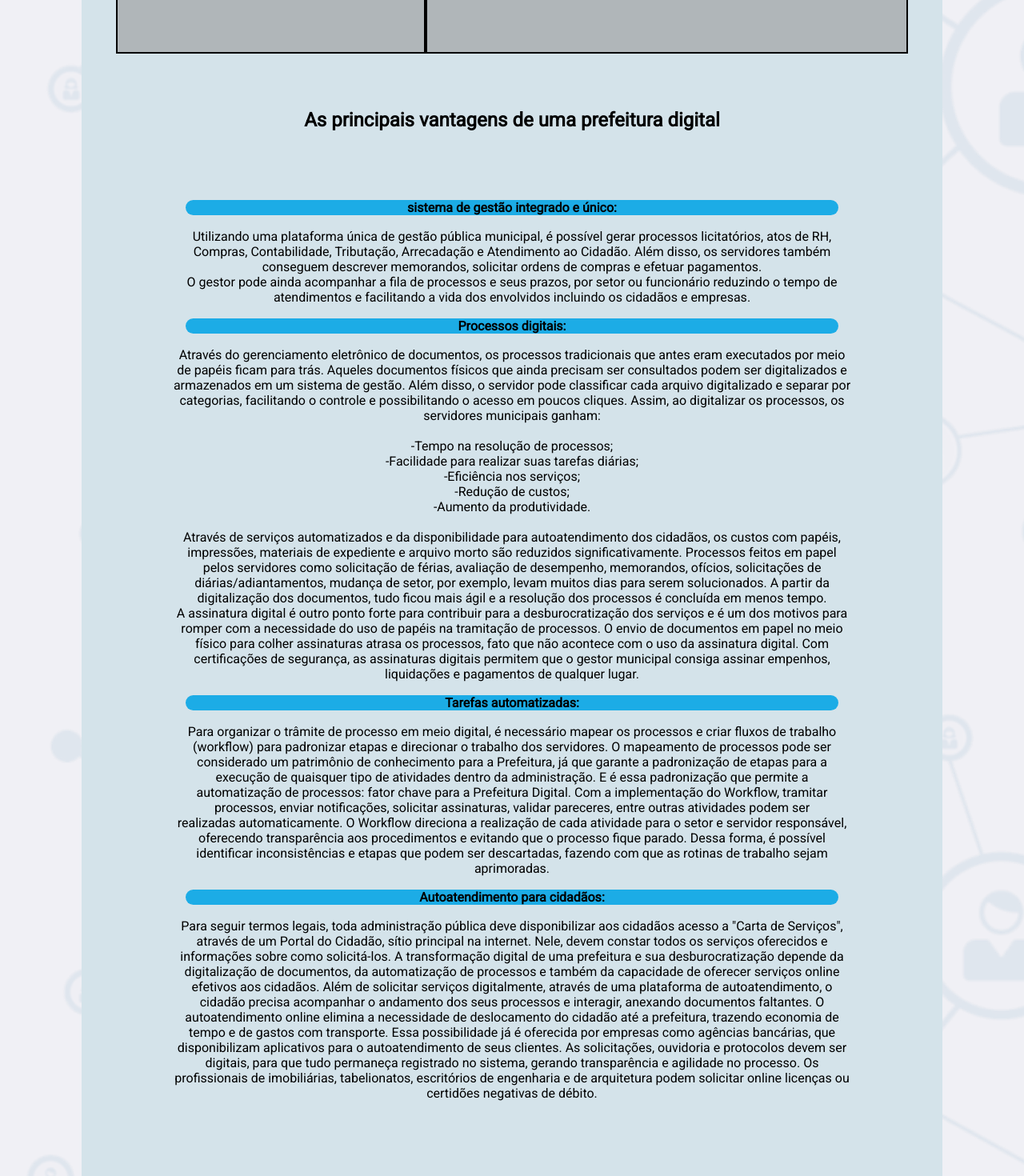
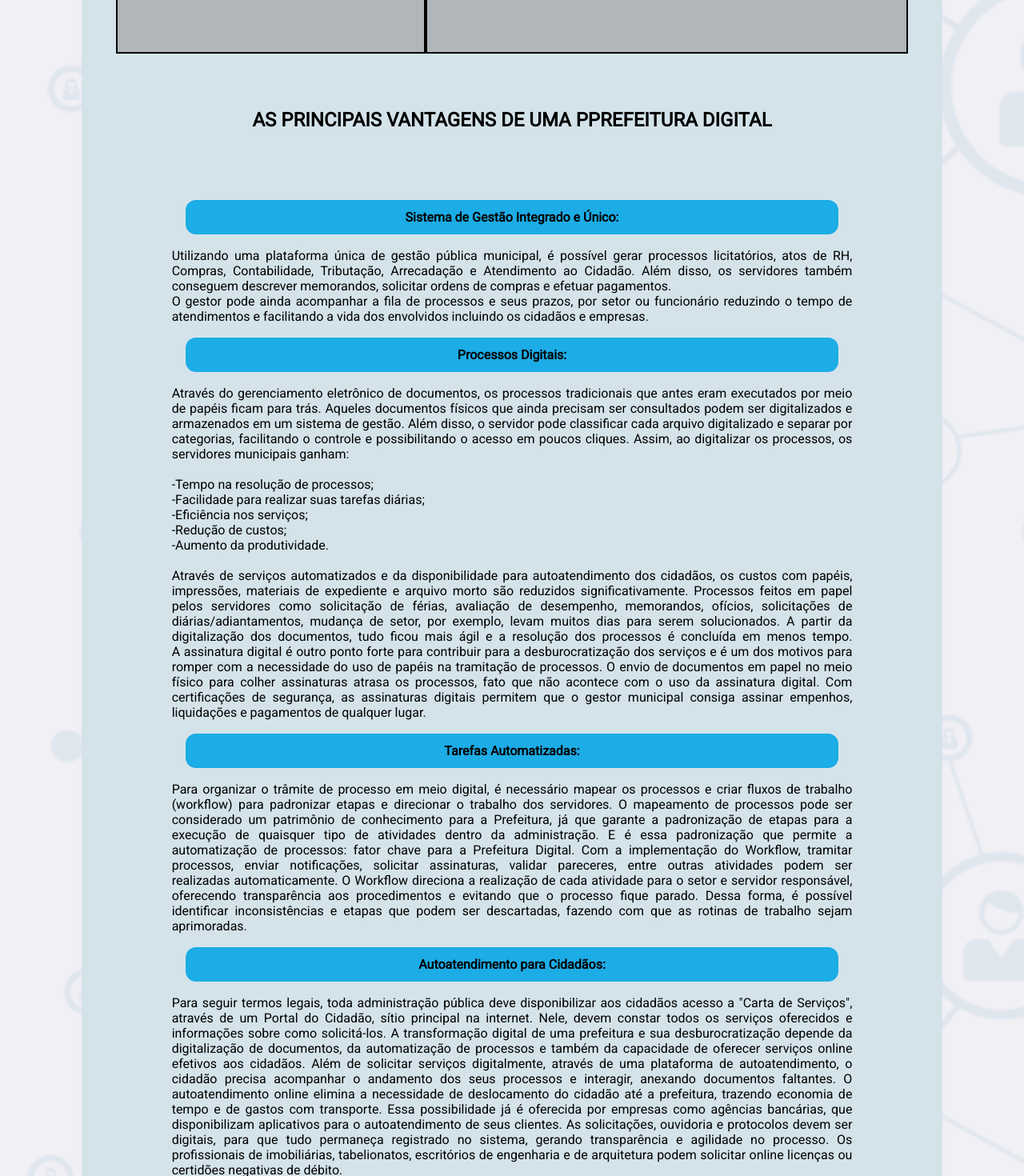
Before and after one commit to rafaazvd/santana-e-gov, a React (Create React App) app: page /assinatura in a window 1280 px wide. Shown: the part 1240-2710 px from the top of the page at 80% size. Built offline with nearby package versions, Linux system fonts and the light colour scheme.

Commit message:
fx page assinatura

```diff
--- a/src/pages/Assinatura/index.tsx
+++ b/src/pages/Assinatura/index.tsx
@@ -15,7 +15,7 @@ const Assinatura: React.FC = () => {
             </Header>
             <Section>
                 <p>
-                    <h1>Assinatura digital</h1>
+                    <h1>ASSINATURA DIGITAL</h1>
                     <h3>Apesar de muitos dos órgãos públicos municipais ainda funcionarem com sistemas desktop e com o uso excessivo de papéis, muitas cidades estão se adaptando a nova realidade e a quantidade de Prefeituras Digitais têm aumentado significativamente no país. Ao tramitar processos digitalmente, além de reduzir os custos com papel, a prefeitura acompanha o ritmo frenético do futuro.
 A modernização da administração pública é inevitável e deve envolver todas as áreas para que o resultado seja verdadeiramente eficaz.
 Ao utilizar assinaturas digitais e eletrônicas, a gestão está um passo a frente, mas ainda não surte um efeito transformador.
@@ -39,14 +39,14 @@ Diferente de uma assinatura feita peito próprio punho em formato de imagem, que
                 <br/> <br/> <br/> <br/> <br/></Section2>
                 </Content>
                 <Content2>
-                <h1>As principais vantagens de uma prefeitura digital</h1>
+                <h1>AS PRINCIPAIS VANTAGENS DE UMA PPREFEITURA DIGITAL</h1>
                 <p>
-                <h4>sistema de gestão integrado e único:</h4> Utilizando uma plataforma única de gestão pública municipal, é possível gerar processos licitatórios, atos de RH, Compras, Contabilidade, Tributação, Arrecadação e Atendimento ao Cidadão.
+                <h4>Sistema de Gestão Integrado e Único:</h4> Utilizando uma plataforma única de gestão pública municipal, é possível gerar processos licitatórios, atos de RH, Compras, Contabilidade, Tributação, Arrecadação e Atendimento ao Cidadão.
 Além disso, os servidores também conseguem descrever memorandos, solicitar ordens de compras e efetuar pagamentos.<br /> O gestor pode ainda acompanhar a fila de processos e seus prazos, por setor ou funcionário reduzindo o tempo de atendimentos e facilitando a vida dos envolvidos incluindo os cidadãos e empresas.
 
 
 
-<h4>Processos digitais:</h4> Através do gerenciamento eletrônico de documentos, os processos tradicionais que antes eram executados por meio de papéis ficam para trás. Aqueles documentos físicos que ainda precisam ser consultados podem ser digitalizados e armazenados em um sistema de gestão. Além disso, o servidor pode classificar cada arquivo digitalizado e separar por categorias, facilitando o controle e possibilitando o acesso em poucos cliques.
+<h4>Processos Digitais:</h4> Através do gerenciamento eletrônico de documentos, os processos tradicionais que antes eram executados por meio de papéis ficam para trás. Aqueles documentos físicos que ainda precisam ser consultados podem ser digitalizados e armazenados em um sistema de gestão. Além disso, o servidor pode classificar cada arquivo digitalizado e separar por categorias, facilitando o controle e possibilitando o acesso em poucos cliques.
 
 Assim, ao digitalizar os processos, os servidores municipais ganham:
       <br/><br/>
@@ -72,7 +72,7 @@ o uso da assinatura digital.
 
 Com certificações de segurança, as assinaturas digitais permitem que o gestor municipal consiga assinar empenhos,
  liquidações e pagamentos de qualquer lugar.
- <h4>Tarefas automatizadas:</h4>
+ <h4>Tarefas Automatizadas:</h4>
  Para organizar o trâmite de processo em meio digital, é necessário mapear os processos e criar fluxos de trabalho (workflow) para padronizar etapas e direcionar o trabalho dos servidores.
 
 O mapeamento de processos pode ser considerado um patrimônio de conhecimento para a Prefeitura, já que garante a padronização de etapas para a execução de quaisquer tipo de atividades dentro da administração.
@@ -84,7 +84,7 @@ Com a implementação do Workflow, tramitar processos, enviar notificações, so
 O Workflow direciona a realização de cada atividade para o setor e servidor responsável, oferecendo transparência aos procedimentos e evitando que o processo fique parado.
 
 Dessa forma, é possível identificar inconsistências e etapas que podem ser descartadas, fazendo com que as rotinas de trabalho sejam aprimoradas.
-<h4>Autoatendimento para cidadãos: </h4>Para seguir termos legais, toda administração pública deve disponibilizar aos cidadãos acesso a "Carta de Serviços", através de um Portal do Cidadão, sítio principal na internet.
+<h4>Autoatendimento para Cidadãos: </h4>Para seguir termos legais, toda administração pública deve disponibilizar aos cidadãos acesso a "Carta de Serviços", através de um Portal do Cidadão, sítio principal na internet.
 
 Nele, devem constar todos os serviços oferecidos e informações sobre como solicitá-los.
 
--- a/src/pages/Assinatura/styles.ts
+++ b/src/pages/Assinatura/styles.ts
@@ -6,7 +6,7 @@ export const Container = styled.div`
         background-color: #D4E3EA;
 
         p {
-            text-align: center;
+            text-align: justify;
             padding: 7%;
             h1 {
                 text-align: center;
@@ -14,7 +14,7 @@ export const Container = styled.div`
                 margin-top: 1%;
             }
             h3 {
-                text-align: center;
+                text-align: justify;
                 color: #425157;
             }
         }
@@ -41,8 +41,13 @@ export const Content2 = styled.div`
     }
     h4 {
         margin: 2%;
+        text-align: center;
+        padding: 12px;
         background-color: #1CACE6;
         border-radius: 13px;
+    }
+    p {
+        text-align: justify;
     }
 `;
 
```
